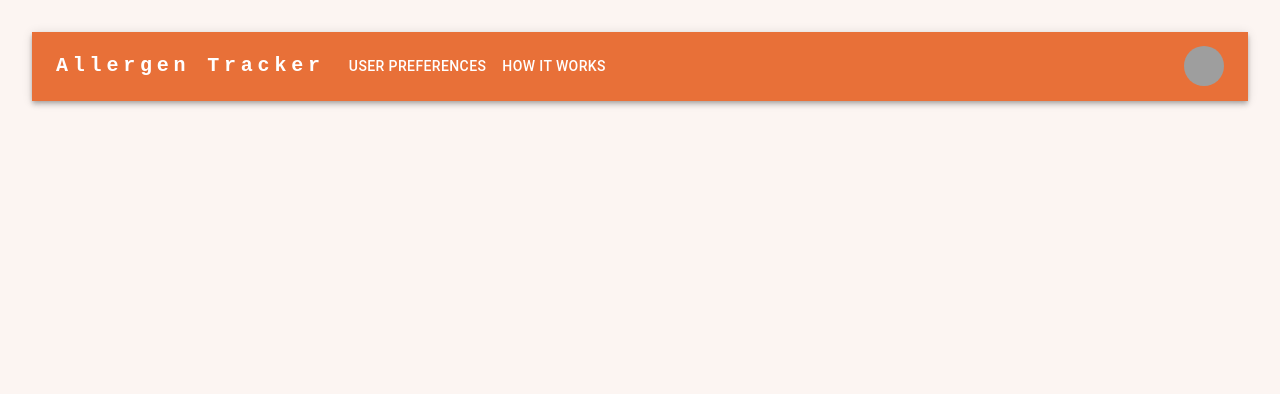
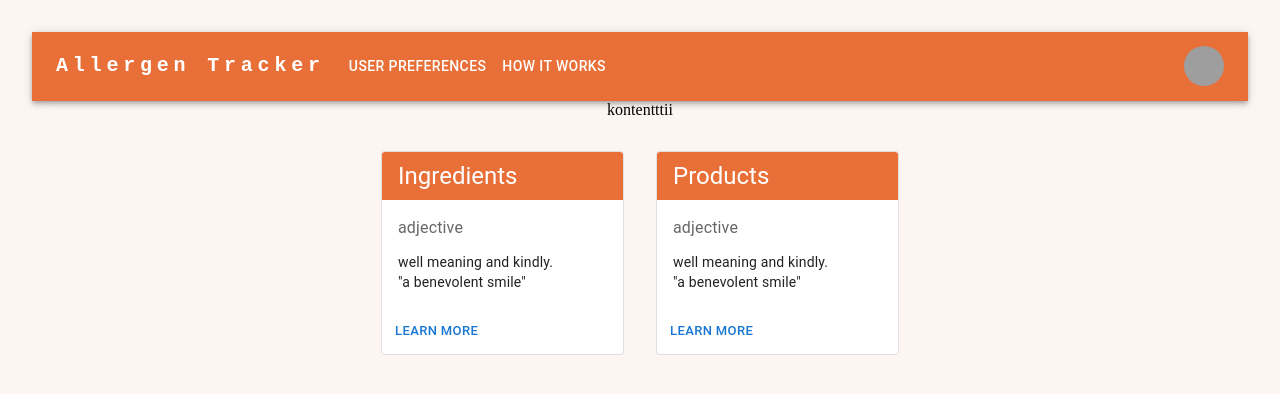
Before and after one commit to jompsku/dw3s-allergentracker, a React (Vite) app in the folder frontend/: page / in a window 1280 px wide. Shown: the top 394 px of the page. Built offline with nearby package versions, Linux system fonts and the light colour scheme; grey boxes are pictures that could not be loaded.

Commit message:
added basic landing page structure

```diff
--- a/frontend/src/App.jsx
+++ b/frontend/src/App.jsx
@@ -1,14 +1,15 @@
-import { Typography, Box } from "@mui/material";
-import Header from "./components/Header";
-import "./App.css";
-
+import { Box } from "@mui/material"
+import Header from "./components/Header"
+import "./App.css"
+import LandingPage from "./components/LandingPage"
 
 const App = () => {
   return (
     <Box sx={{ padding: "2rem", backgroundColor: "#fcf5f2", height: "100vh" }}>
-      <Header/>
+      <Header />
+      <LandingPage />
     </Box>
-  );
-};
+  )
+}
 
-export default App;
+export default App
--- /dev/null
+++ b/frontend/src/components/Card.jsx
@@ -0,0 +1,29 @@
+import * as React from "react"
+import Box from "@mui/material/Box"
+import Card from "@mui/material/Card"
+import CardActions from "@mui/material/CardActions"
+import CardContent from "@mui/material/CardContent"
+import Button from "@mui/material/Button"
+import Typography from "@mui/material/Typography"
+import { CardHeader } from "@mui/material"
+
+export default function BasicCard({ title }) {
+  return (
+    <Box sx={{ minWidth: 275 }}>
+      <Card variant="outlined" sx={{ margin: "1rem"}}>
+        <CardHeader sx={{ backgroundColor: "#e87038", maxHeight: "1rem", color:"white"}} title={title} />
+        <CardContent>
+          <Typography sx={{ color: "text.secondary", mb: 1.5 }}>adjective</Typography>
+          <Typography variant="body2">
+            well meaning and kindly.
+            <br />
+            {'"a benevolent smile"'}
+          </Typography>
+        </CardContent>
+        <CardActions>
+          <Button size="small">Learn More</Button>
+        </CardActions>
+      </Card>
+    </Box>
+  )
+}
--- /dev/null
+++ b/frontend/src/components/Info.jsx
@@ -0,0 +1,13 @@
+import * as React from "react"
+
+function Info() {
+
+  return(
+    <React.Fragment>
+      kontentttii
+    </React.Fragment>
+  )
+
+}
+
+export default Info
--- /dev/null
+++ b/frontend/src/components/LandingPage.css
@@ -0,0 +1,5 @@
+.cards {
+  display: flex;
+  flex-wrap: wrap;
+  margin: 1rem;
+}
--- /dev/null
+++ b/frontend/src/components/LandingPage.jsx
@@ -0,0 +1,19 @@
+import * as React from "react"
+import "./LandingPage.css"
+import BasicCard from "./Card.jsx"
+import Info from "./Info.jsx"
+import { Box } from "@mui/material"
+
+function LandingPage() {
+  return (
+    <Box sx={{ display: "flex", flexDirection: "column", alignItems:"center" }}>
+      <Info />
+      <div className="cards">
+        <BasicCard title="Ingredients" />
+        <BasicCard title="Products" />
+      </div>
+    </Box>
+  )
+}
+
+export default LandingPage
```
